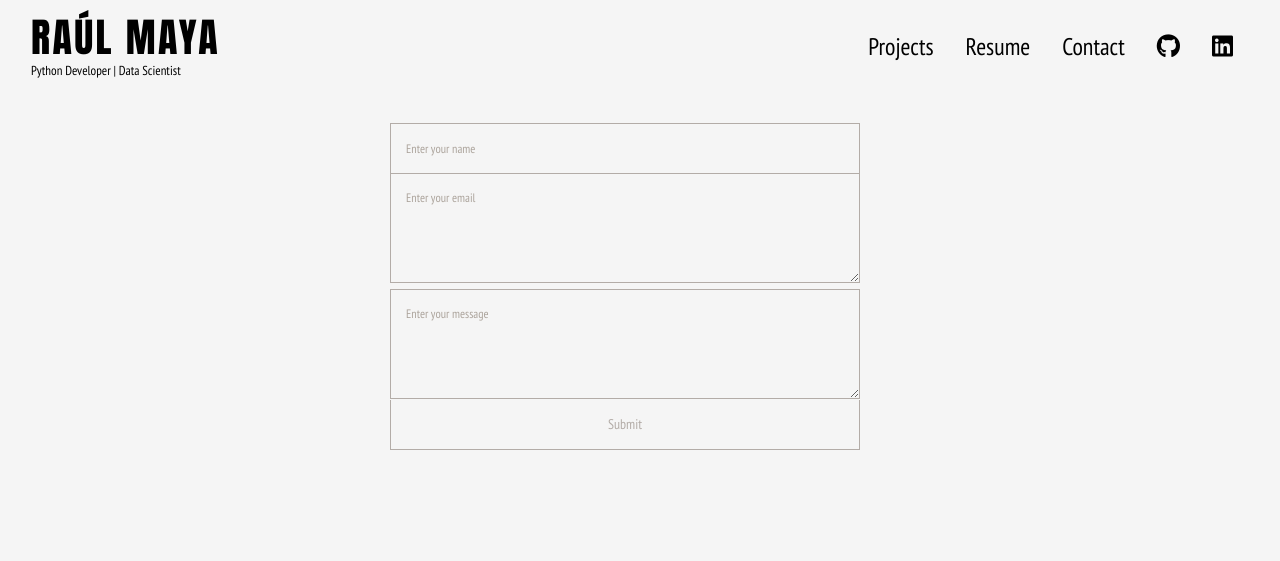
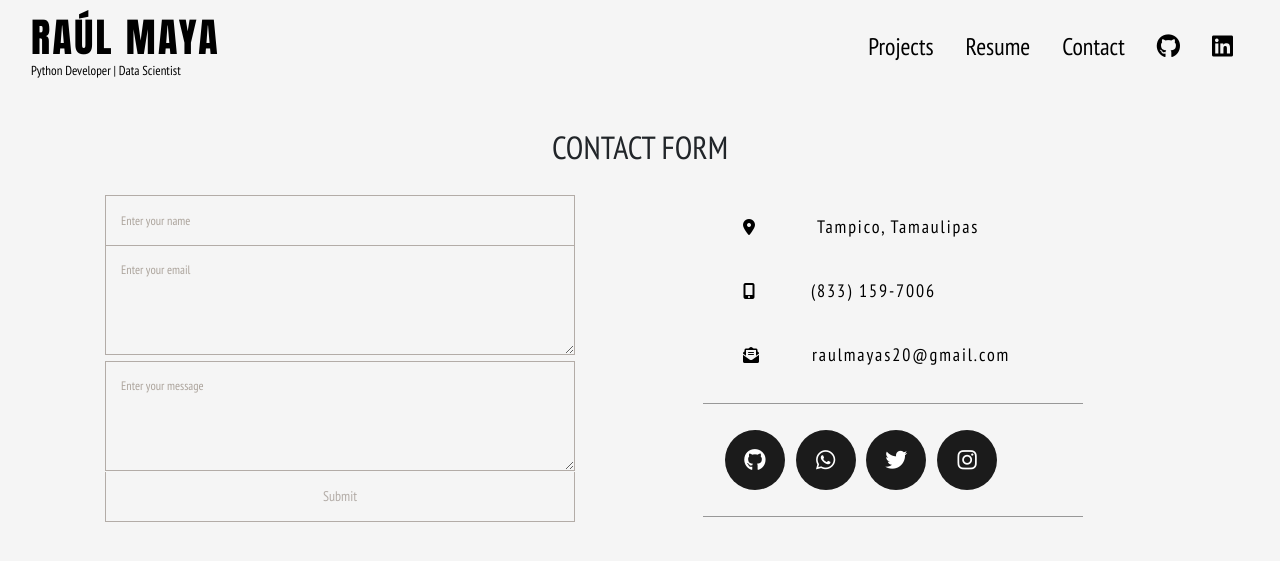
Before and after one commit to RaulMaya/Portfolio, a Django app: page /contact in a window 1280 px wide. Shown: the top 561 px of the page. Run offline with Django 4.2, Linux system fonts and the light colour scheme; some libraries are stand-ins or nearby versions.

Commit message:
Contact form update

```diff
--- a/portfolios/static/portfolios/contact.css
+++ b/portfolios/static/portfolios/contact.css
@@ -82,6 +82,7 @@ header {
   margin: auto;
   text-align: center;
   font-family: 'PT Sans Narrow', sans-serif;
+  margin-bottom: 1.5rem;
 }
 
 form {
@@ -165,3 +166,115 @@ textarea:hover {
 #submit:hover {
   color: #e2dedb;
 }
+
+
+.direct-contact-container {
+    margin-left: 3rem;
+    max-width: 380px;
+    font-family: 'PT Sans Narrow', sans-serif;
+
+  }
+
+  /* Location, Phone, Email Section */
+  .contact-list {
+    list-style-type: none;
+    margin-left: 0px;
+    padding-right: 20px;
+  }
+
+  .list-item {
+    line-height: 4;
+    color: rgb(0, 0, 0);
+  }
+
+  .contact-text {
+    font: 300 18px 'PT Sans Narrow', sans-serif;
+
+    letter-spacing: 1.9px;
+    color: rgb(0, 0, 0);
+  }
+
+  .place {
+    margin-left: 62px;
+  }
+
+  .phone {
+    margin-left: 56px;
+  }
+
+  .gmail {
+    margin-left: 53px;
+  }
+
+  .contact-text a {
+    color: rgb(0, 0, 0);
+    text-decoration: none;
+    transition-duration: 0.2s;
+  }
+
+  .contact-text a:hover {
+    color: rgb(94, 94, 94);
+    text-decoration: none;
+  }
+
+
+  /* Social Media Icons */
+  .social-media-list {
+    position: relative;
+    font-size: 22px;
+    text-align: center;
+    width: 100%;
+    margin-left: -2rem;
+    padding: 0;
+  }
+
+  .social-media-list li a {
+    color: #fff;
+  }
+
+  .social-media-list li {
+    position: relative;
+    display: inline-block;
+    height: 60px;
+    width: 60px;
+    margin: 10px 3px;
+    line-height: 60px;
+    border-radius: 50%;
+    color: #fff;
+    background-color: rgb(27,27,27);
+    cursor: pointer;
+    transition: all .2s ease-in-out;
+  }
+
+  .social-media-list li:after {
+    content: '';
+    position: absolute;
+    top: 0;
+    left: 0;
+    width: 60px;
+    height: 60px;
+    line-height: 60px;
+    border-radius: 50%;
+    opacity: 0;
+    box-shadow: 0 0 0 1px rgb(187, 62, 62);
+    transition: all .2s ease-in-out;
+  }
+
+  .social-media-list li:hover {
+    background-color: #fff;
+  }
+
+  .social-media-list li:hover:after {
+    opacity: 1;
+    transform: scale(1.12);
+    transition-timing-function: cubic-bezier(0.37,0.74,0.15,1.65);
+  }
+
+  .social-media-list li:hover a {
+    color: #000;
+  }
+
+
+  hr {
+    border-color: rgba(90, 90, 90, 0.6);
+  }
--- a/portfolios/templates/portfolios/contact.html
+++ b/portfolios/templates/portfolios/contact.html
@@ -1,5 +1,6 @@
 {% extends 'base.html' %}
 {% load static %}
+{% load extras %}
 
 {% block css_files %}
 <link rel="stylesheet" href="https://cdnjs.cloudflare.com/ajax/libs/font-awesome/6.0.0/css/all.min.css">
@@ -13,9 +14,56 @@ RM: Contact
 
 {% block content %}
 {% include "portfolios/includes/header.html" %}
-<form action="" method="post">
-    {% csrf_token %}
-    {{ form }}
-    <input id="submit" type="submit" value="Submit">
- </form>
+{% div "container" %}
+{% row "align-items-md-stretch" %}
+    {% col "col-12" %}
+        <header>CONTACT FORM</header>
+    {% endcol %}
+{% endrow %}
+{% row "align-items-md-stretch" %}
+    {% col "col-6" %}
+    <form action="" method="post">
+        {% csrf_token %}
+        {{ form }}
+        <input id="submit" type="submit" value="Submit">
+    </form>
+    {% endcol %}
+    {% col "col-6" %}
+    <div class="contact-wrapper">
+        <div class="direct-contact-container">
+
+            <ul class="contact-list">
+              <li class="list-item"><i class="fa-solid fa-location-dot"><span class="contact-text place">Tampico, Tamaulipas</span></i></li>
+
+              <li class="list-item"><i class="fa-solid fa-mobile-screen-button"></i><span class="contact-text phone"><a href="tel:52-833-159-7006" title="Give me a call">(833) 159-7006</a></span></i></li>
+
+              <li class="list-item"><i class="fa-solid fa-envelope-open-text"><span class="contact-text gmail"><a href="mailto:raulmayas20@gmail.com" title="Send me an email">raulmayas20@gmail.com</a></span></i></li>
+
+            </ul>
+
+            <hr>
+            <ul class="social-media-list">
+              <li><a href="#" target="_blank" class="contact-icon">
+                <i class="fa-brands fa-github"></i></a>
+              </li>
+              <li><a href="#" target="_blank" class="contact-icon">
+                <i class="fa-brands fa-whatsapp"></i></a>
+              </li>
+              <li><a href="#" target="_blank" class="contact-icon">
+                <i class="fab fa-twitter"></i></a>
+              </li>
+              <li><a href="#" target="_blank" class="contact-icon">
+                <i class="fab fa-instagram"></i></a>
+              </li>
+            </ul>
+            <hr>
+
+
+        </div>
+
+    </div>
+
+    {% endcol %}
+{% endrow %}
+{% enddiv %}
 {% endblock %}
```
